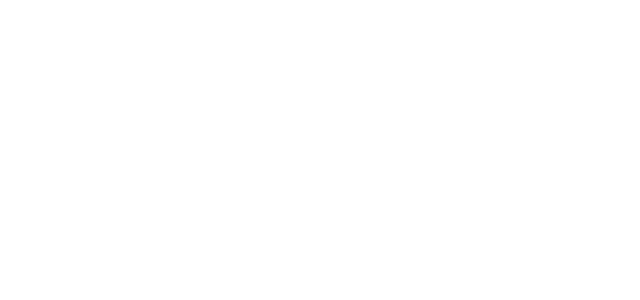
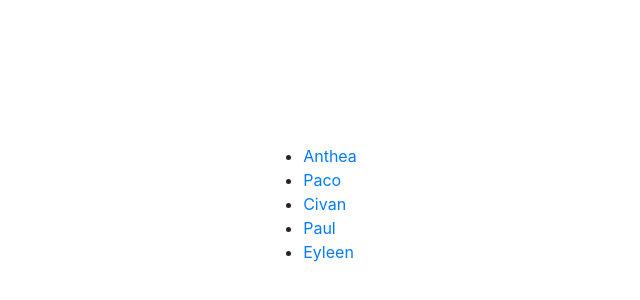
Before and after one commit to CivanErbay/FlatMatezAngular, an Angular app: page /clean/1 in a window 1280 px wide. Before the commit this address led to /. Shown: the part 188-488 px from the top of the page, without its empty margins (330-970 px from the left). Built offline with nearby package versions, Linux system fonts and the light colour scheme.

Commit message:
Add Child Router - not working properly

```diff
--- a/src/app/app.module.ts
+++ b/src/app/app.module.ts
@@ -7,12 +7,14 @@
 import { NgbModule } from '@ng-bootstrap/ng-bootstrap';
 import { FormsModule } from '@angular/forms';
 import { CleaningplanComponent } from './cleaningplan/cleaningplan.component';
+import { MembersComponent } from './members/members.component';
 
 @NgModule({
   declarations: [
     AppComponent,
     LandingComponent,
-    CleaningplanComponent
+    CleaningplanComponent,
+    MembersComponent
   ],
   imports: [
     BrowserModule,
--- a/src/app/cleaningplan/cleaningplan.component.html
+++ b/src/app/cleaningplan/cleaningplan.component.html
@@ -1 +1,9 @@
-<p>cleaningplan works!</p>
+<ul>
+    <li *ngFor="let member of memberlist$">
+
+        <a [routerLink]="['/clean', member.name]">{{member.name}}</a>
+
+    </li>
+</ul>
+
+<router-outlet></router-outlet>
--- a/src/app/cleaningplan/cleaningplan.component.ts
+++ b/src/app/cleaningplan/cleaningplan.component.ts
@@ -7,9 +7,18 @@
 })
 export class CleaningplanComponent implements OnInit {
 
+  memberlist$
+
   constructor() { }
 
   ngOnInit(): void {
+    this.memberlist$ = [
+      { name: "Anthea", age: "29" },
+      { name: "Paco", age: "27" },
+      { name: "Civan", age: "27" },
+      { name: "Paul", age: "28" },
+      { name: "Eyleen", age: "26" }
+    ]
   }
 
 }
--- /dev/null
+++ b/src/app/members/members.component.html
@@ -0,0 +1,6 @@
+<div *ngIf="member$ as member">
+
+    <h1>{{member.name}}</h1>
+    <h2>{{member.age}}</h2>
+
+</div>
--- /dev/null
+++ b/src/app/members/members.component.ts
@@ -0,0 +1,36 @@
+import { Component, OnInit } from '@angular/core';
+import { ActivatedRoute } from '@angular/router';
+import { switchMap } from 'rxjs/operators'
+import { CleaningplanComponent } from '../cleaningplan/cleaningplan.component';
+
+@Component({
+  selector: 'app-members',
+  templateUrl: './members.component.html',
+  styleUrls: ['./members.component.scss']
+})
+export class MembersComponent implements OnInit {
+
+  member$;
+  constructor(private plan: CleaningplanComponent, private route: ActivatedRoute) { }
+
+  //this is listening to changes in the parameters and route.paramMap returns an Obversable of the Route Parameters (like an Optional &| promise?)
+  ngOnInit(): void {
+
+    this.member$ = this.route.paramMap.pipe(
+
+      switchMap(params => {
+        const name = params.get('name');
+        let foundPerson = null;
+        for (let index = 0; index < this.plan.memberlist$.length; index++) {
+         const element = this.plan.memberlist$[index];
+         if (element.name == name) {
+            foundPerson = element
+           break
+         }
+        }
+        return foundPerson
+      })
+    )
+  }
+
+}
```
Also changed, not shown: src/app/app-routing.module.ts (+7 -1 lines), src/app/members/members.component.scss (added), 1 other file (tests, documents, lock files or other folders).
